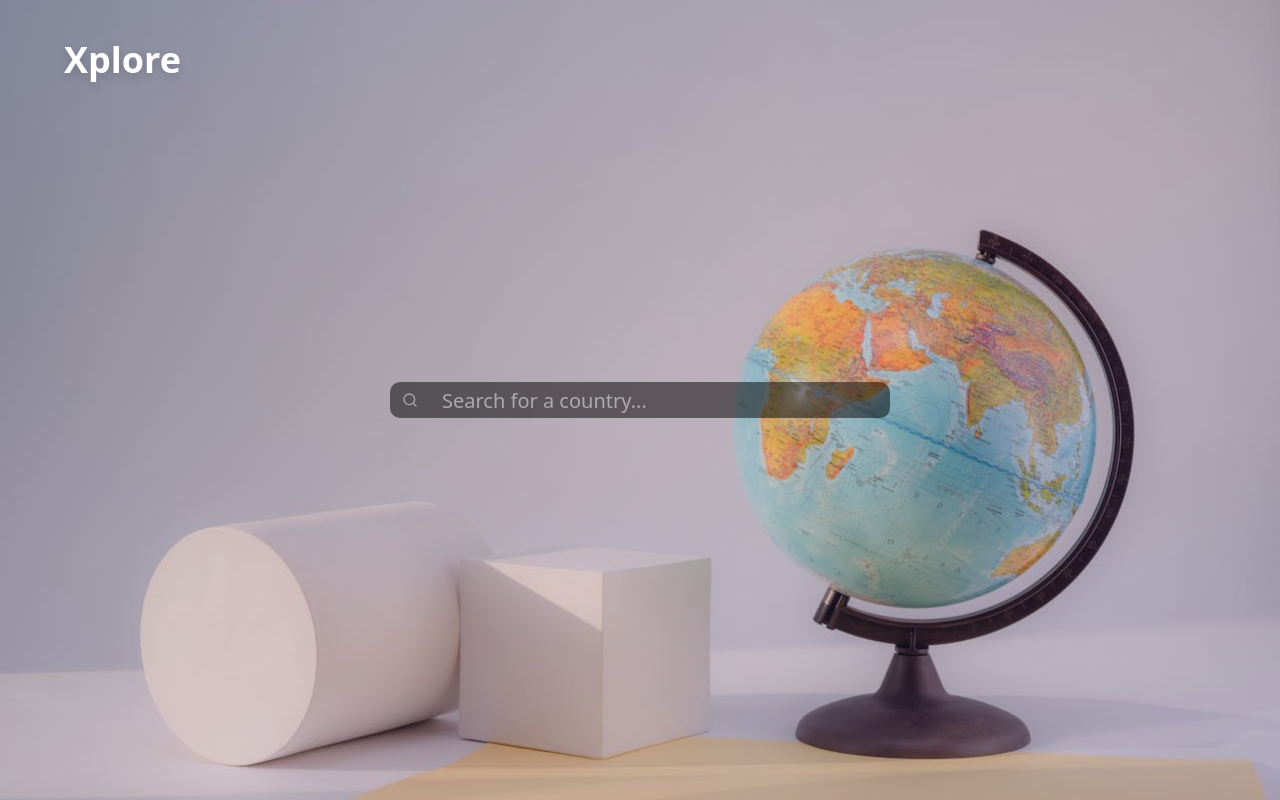
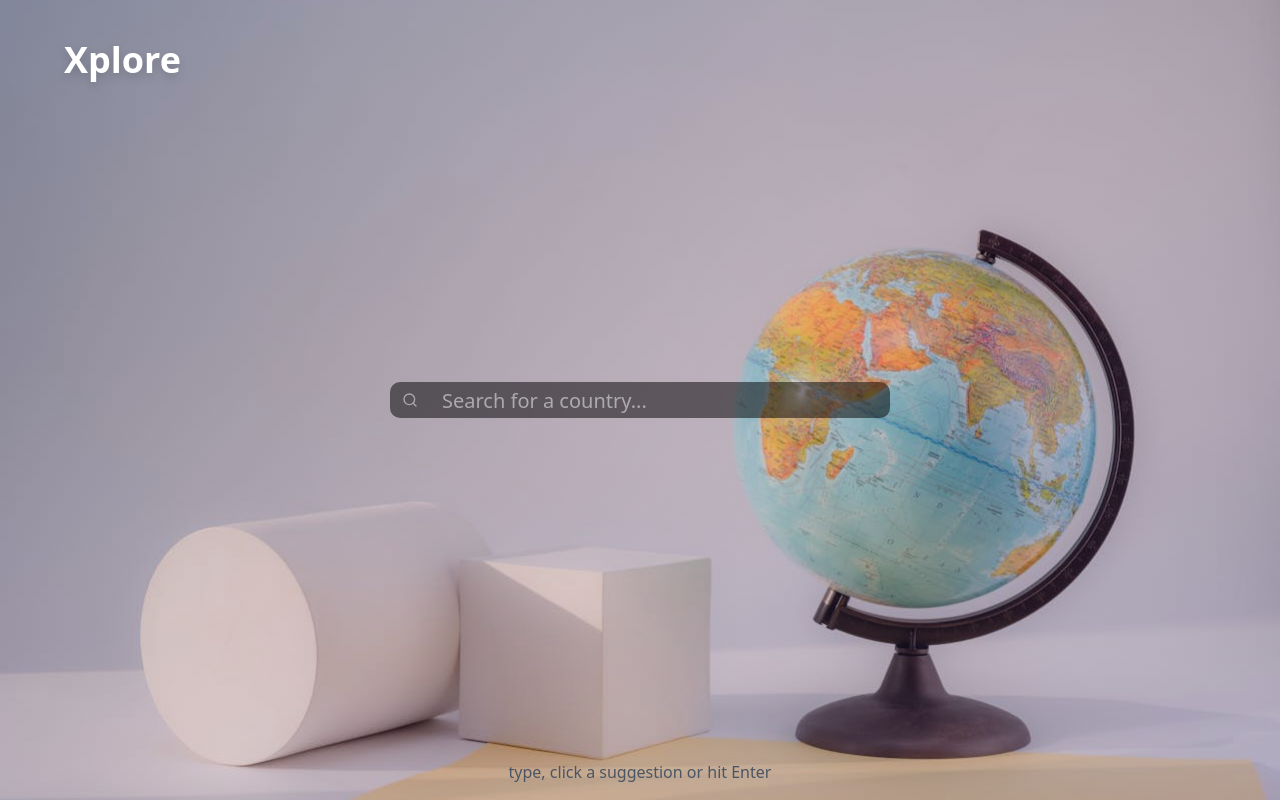
Before and after one commit to yogeshbuilds/Xplore, a Next.js app: page / in a window 1280 px wide. Built offline with nearby package versions, Linux system fonts and the light colour scheme.

Commit message:
home page suggestion

```diff
--- a/app/page.tsx
+++ b/app/page.tsx
@@ -17,6 +17,7 @@ export default function Home() {
             <Search page="index" />
           </div>
         </div>
+        <p className="absolute bottom-4 left-1/2 transform -translate-x-1/2 text-gray-600 text-center">type, click a suggestion or hit Enter</p>
       </main>
   );
 }
```
